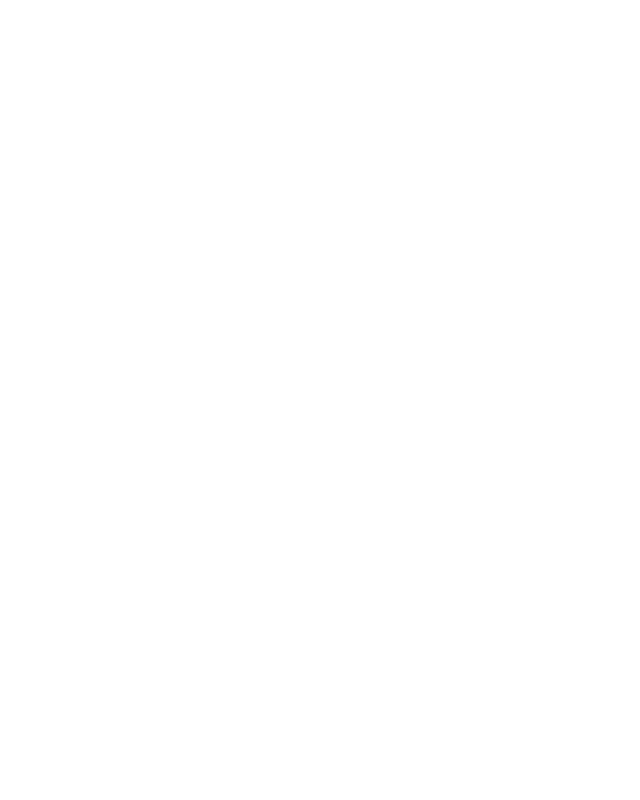
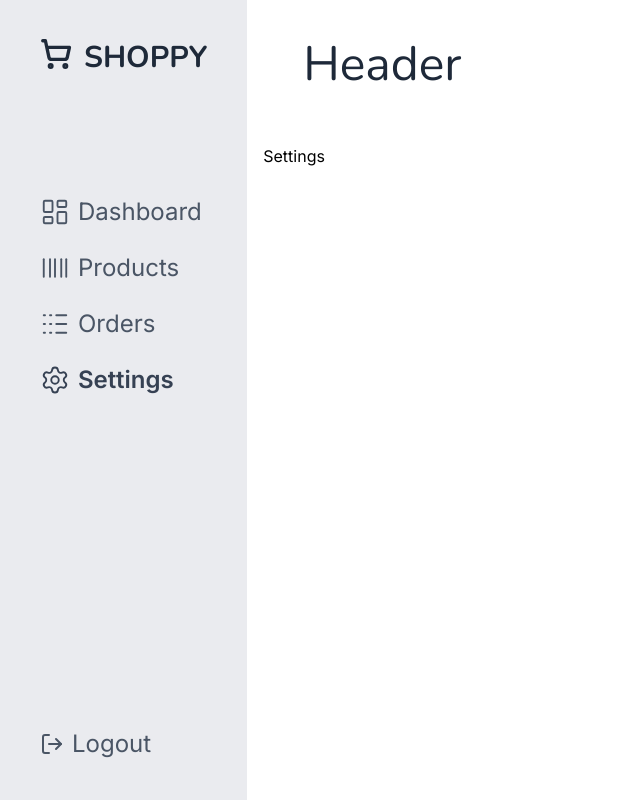
Before and after one commit to crstelli/shoppy, a React (Vite) app: page /settings in a window 1280 px wide. Before the commit this address had no page. Shown: the whole page, without its empty margins (0-640 px from the left). Built offline with nearby package versions, Linux system fonts and the light colour scheme.

Commit message:
Improved Sidebar UI and layout

```diff
--- a/src/App.jsx
+++ b/src/App.jsx
@@ -4,10 +4,15 @@
 import { Toaster } from "react-hot-toast";
 
 import { Layout } from "./shared/components/Layout";
+
 import { Dashboard } from "./features/dashboard/Dashboard";
 import { Products } from "./features/products/Products";
+import { Orders } from "./features/orders/Orders";
+import { Settings } from "./features/settings/Settings";
 
-const queryClient = new QueryClient();
+const queryClient = new QueryClient({
+  defaultOptions: { queries: { staleTime: 60 * 1000 } },
+});
 
 export default function App() {
   return (
@@ -18,6 +23,8 @@
           <Route path="/" element={<Layout />}>
             <Route path="dashboard" element={<Dashboard />} />
             <Route path="products" element={<Products />} />
+            <Route path="orders" element={<Orders />} />
+            <Route path="settings" element={<Settings />} />
           </Route>
         </Routes>
       </BrowserRouter>
--- /dev/null
+++ b/src/features/orders/Orders.jsx
@@ -0,0 +1,5 @@
+function Orders() {
+  return <div>Orders</div>;
+}
+
+export { Orders };
--- a/src/features/products/Form.jsx
+++ b/src/features/products/Form.jsx
@@ -17,6 +17,9 @@
 
       <Label>Category</Label>
       <Select {...register("category", { required: true })}>
+        <option disabled selected>
+          ...
+        </option>
         <option value="tech">Tech</option>
         <option value="clothes">Clothes</option>
         <option value="books">Books</option>
@@ -28,6 +31,9 @@
 
       <Label>Status</Label>
       <Select {...register("status", { required: true })}>
+        <option disabled selected>
+          ...
+        </option>
         <option value="active">Active</option>
         <option value="sold out">Sold Out</option>
         <option value="hidden">Hidden</option>
--- a/src/features/products/Table.jsx
+++ b/src/features/products/Table.jsx
@@ -11,12 +11,13 @@
 
 function TableHeader() {
   return (
-    <div className="mx-auto grid grid-cols-[100px_300px_200px_100px_100px] rounded-md bg-gray-500/80 px-10 py-4">
+    <div className="mx-auto grid grid-cols-[100px_300px_200px_100px_100px_200px] rounded-md bg-gray-500/80 px-10 py-4">
       <TableHeaderItem>ID</TableHeaderItem>
       <TableHeaderItem>Name</TableHeaderItem>
       <TableHeaderItem>Category</TableHeaderItem>
       <TableHeaderItem>Quantity</TableHeaderItem>
       <TableHeaderItem>Status</TableHeaderItem>
+      <TableHeaderItem>Actions</TableHeaderItem>
     </div>
   );
 }
@@ -27,12 +28,13 @@
 
 function TableRow({ item }) {
   return (
-    <div className="mx-auto grid grid-cols-[100px_300px_200px_100px_100px] px-10 py-4 odd:bg-gray-200">
+    <div className="mx-auto grid grid-cols-[100px_300px_200px_100px_100px_200px] px-10 py-4 odd:bg-gray-200">
       <span>{item.id}</span>
       <span>{item.name}</span>
       <span>{item.category}</span>
       <span>{item.quantity}</span>
       <Tag>{item.status}</Tag>
+      <span>Delete/Edit</span>
     </div>
   );
 }
--- /dev/null
+++ b/src/features/settings/Settings.jsx
@@ -0,0 +1,5 @@
+function Settings() {
+  return <div>Settings</div>;
+}
+
+export { Settings };
--- a/src/features/sidebar/Navigation.jsx
+++ b/src/features/sidebar/Navigation.jsx
@@ -1,3 +1,4 @@
+import { NavLink } from "react-router";
 import { LayoutDashboard, Barcode, Settings, LogOut, Logs } from "lucide-react";
 
 function Navigation() {
@@ -6,7 +7,9 @@
       <Item icon={<LayoutDashboard size={30} strokeWidth={1.5} />}>
         Dashboard
       </Item>
-      <Item icon={<Barcode size={30} strokeWidth={1.5} />}>Products</Item>
+      <Item className="icon" icon={<Barcode size={30} strokeWidth={1.5} />}>
+        Products
+      </Item>
       <Item icon={<Logs size={30} strokeWidth={1.5} />}>Orders</Item>
       <Item icon={<Settings size={30} strokeWidth={1.5} />}>Settings</Item>
       <span className="mt-auto">
@@ -18,10 +21,13 @@
 
 function Item({ children, icon }) {
   return (
-    <a className="font-semilight flex cursor-pointer items-center gap-2 text-2xl text-gray-700">
+    <NavLink
+      to={`/${children.toLowerCase()}`}
+      className="font-semilight flex cursor-pointer items-center gap-2 text-2xl text-gray-600"
+    >
       {icon}
       {children}
-    </a>
+    </NavLink>
   );
 }
 
--- a/src/index.css
+++ b/src/index.css
@@ -6,3 +6,7 @@
 #root {
   @apply h-full w-full font-[Inter];
 }
+
+a.active {
+  @apply font-semibold text-gray-700;
+}
```
